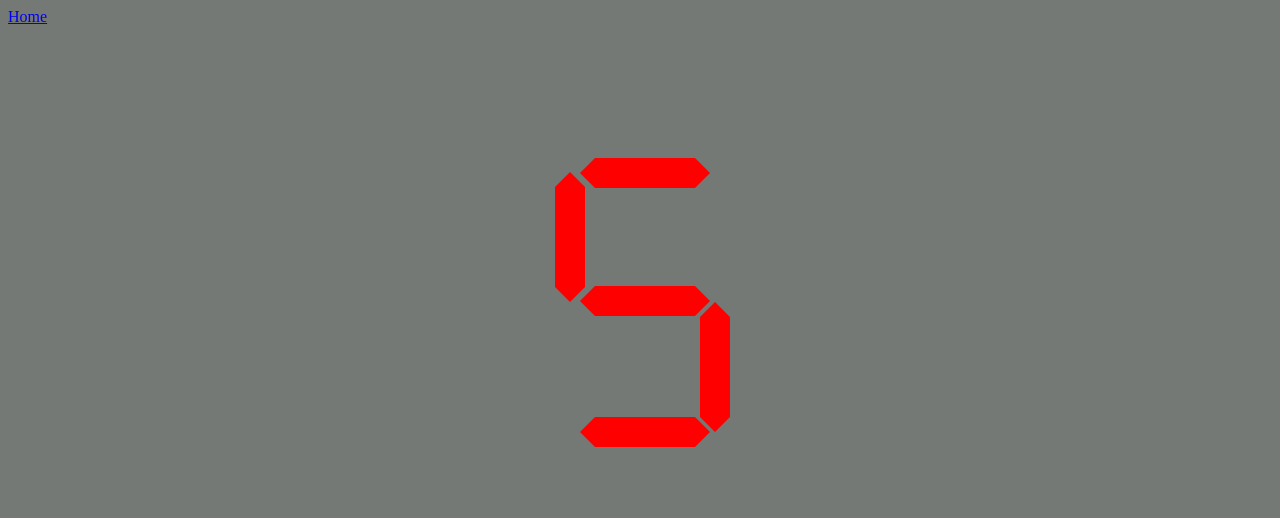
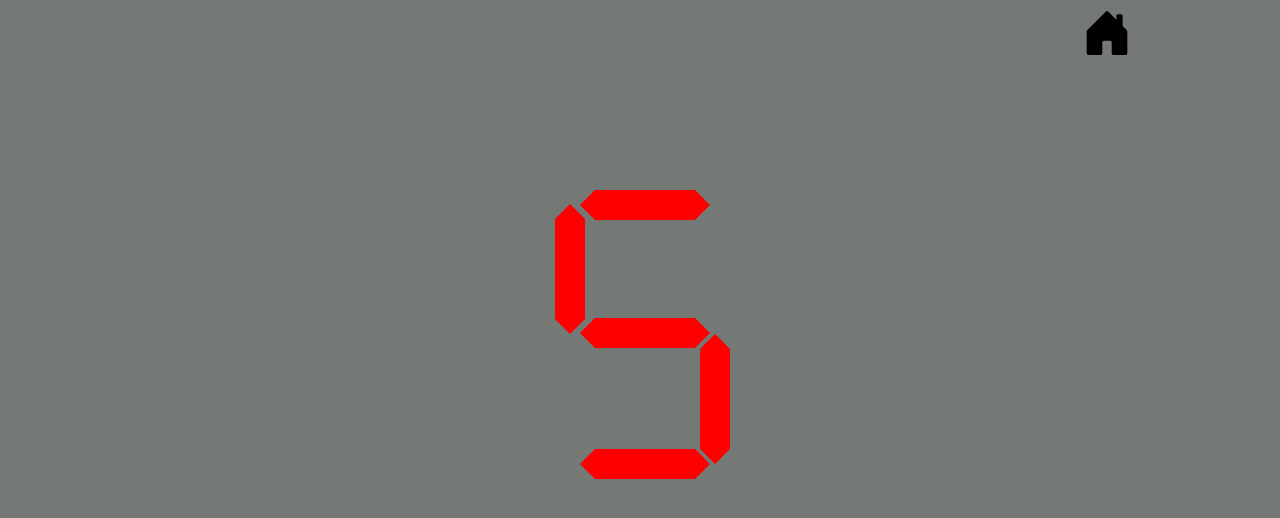
Before and after one commit to Harikishor99/7-Segment_Display, a plain HTML site: page index.html in a window 1280 px wide. Drawn offline with Linux system fonts and the light colour scheme.

Commit message:
Update index.html

```diff
--- a/index.html
+++ b/index.html
@@ -10,7 +10,7 @@
 </head>
 
 <body style="background-color: rgb(117, 121, 117);" onload="Display()">
-    <a href="https://harikishor99.github.io/Hari/">Home</a>
+    <a href="https://harikishor99.github.io/Hari/" style="margin-left: 85%;"><img src="home.svg" alt="Home" style="height: 50px;width: 50px;"></a>
     <div id="main">
         <div id="side1">
             <div id="F">
```
